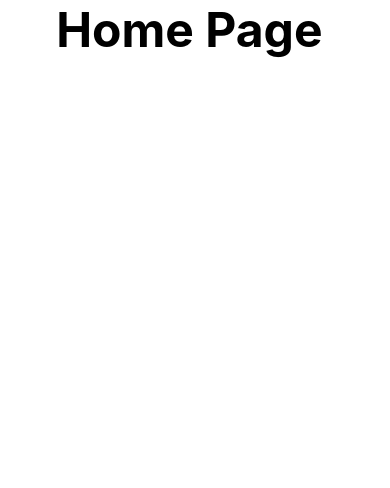
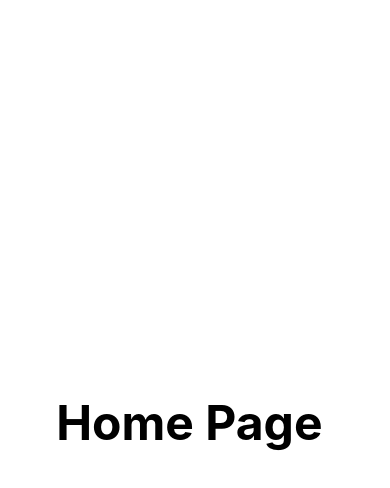
Before and after one commit to awais882s/MyFirstApp, a React Native app: screen / in a window 390 px wide. Shown: the top 488 px of the page. Built offline with nearby package versions, Linux system fonts and the light colour scheme.

Commit message:
Update Home.js

```diff
--- a/src/screens/dashboard/Home.js
+++ b/src/screens/dashboard/Home.js
@@ -9,8 +9,8 @@ export default function Home() {
 }
 const styles = StyleSheet.create({
     flexContainer: {
-        // justifyContent: "center",
-        // alignItems: "center",
+        justifyContent: "center",
+        alignItems: "center",
         backgroundColor: "white",
         flex: 1
     },
```
